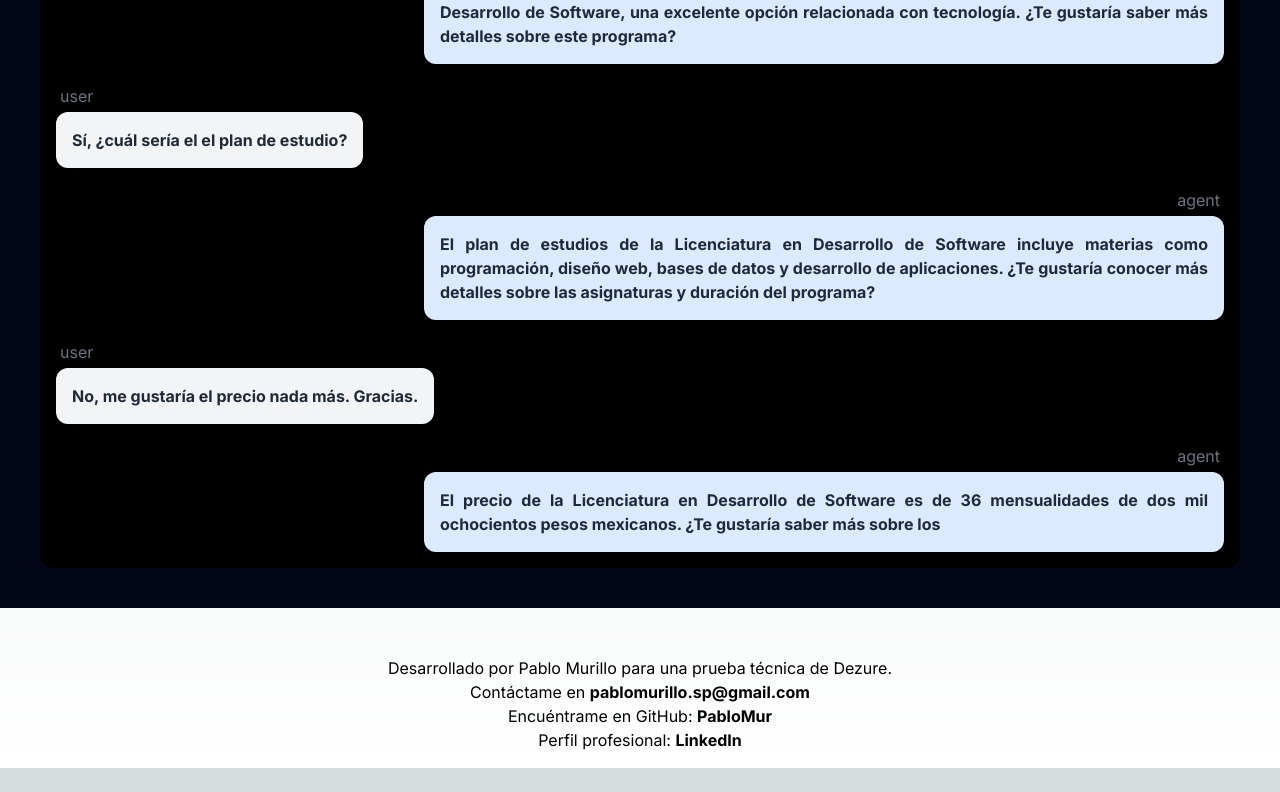
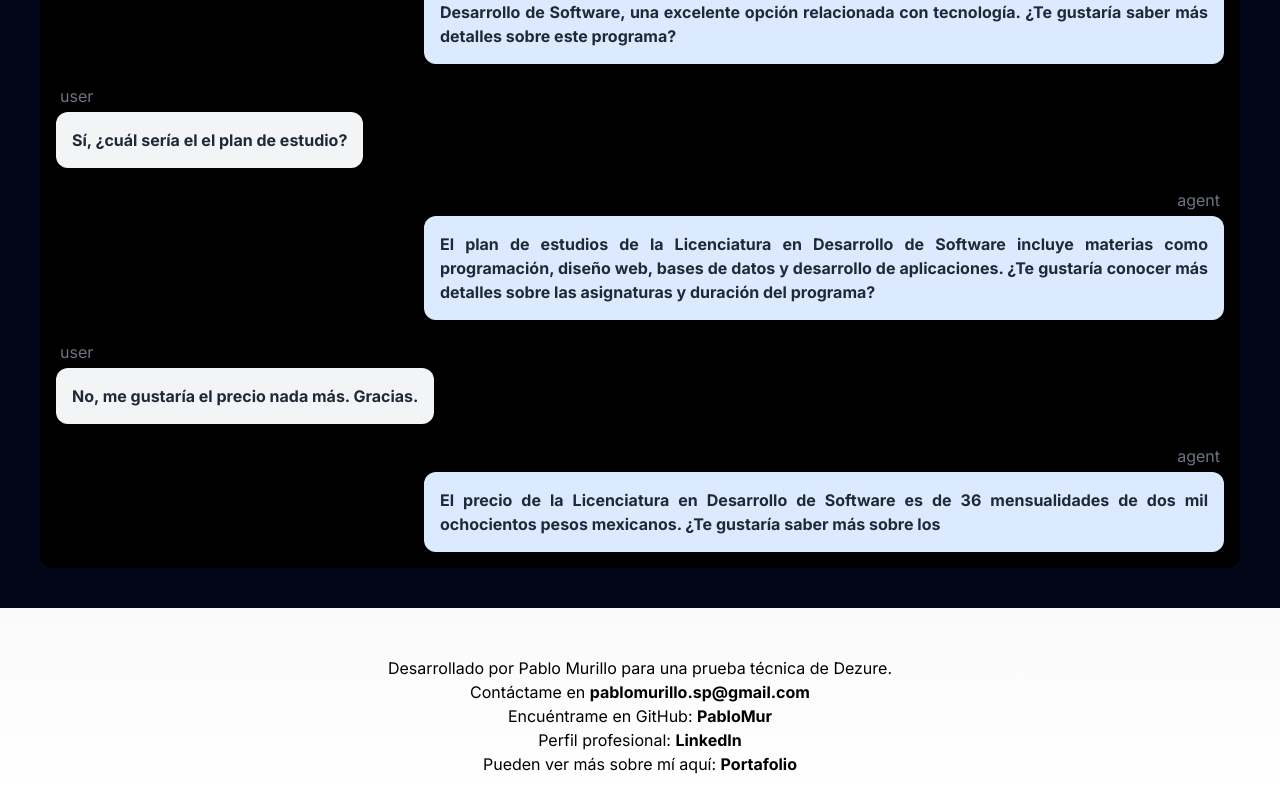
Before and after one commit to PabloMur/dezure, a Next.js app: page / in a window 1280 px wide. Shown: the part 534-1326 px from the top of the page. Before the commit the page ends 1302 px from the top, so only its background shows below. Built offline with nearby package versions, Linux system fonts and the light colour scheme.

Commit message:
footer updated

```diff
--- a/src/components/Footer.tsx
+++ b/src/components/Footer.tsx
@@ -23,6 +23,12 @@ const Footer = () => {
           LinkedIn
         </a>
       </p>
+      <p>
+        Pueden ver más sobre mí aquí:{" "}
+        <a href="https://portfolio2024-sage.vercel.app/" className="font-bold">
+          Portafolio
+        </a>
+      </p>
     </footer>
   );
 };
```
